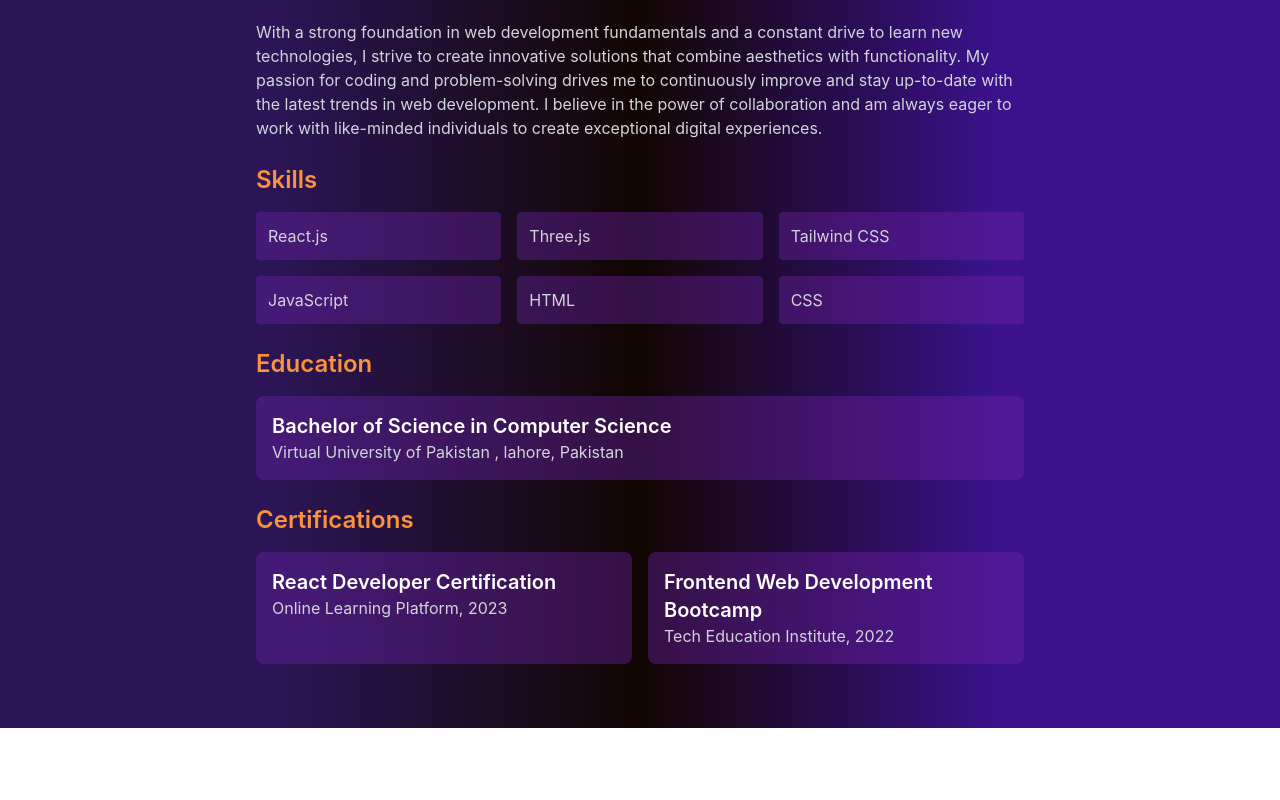
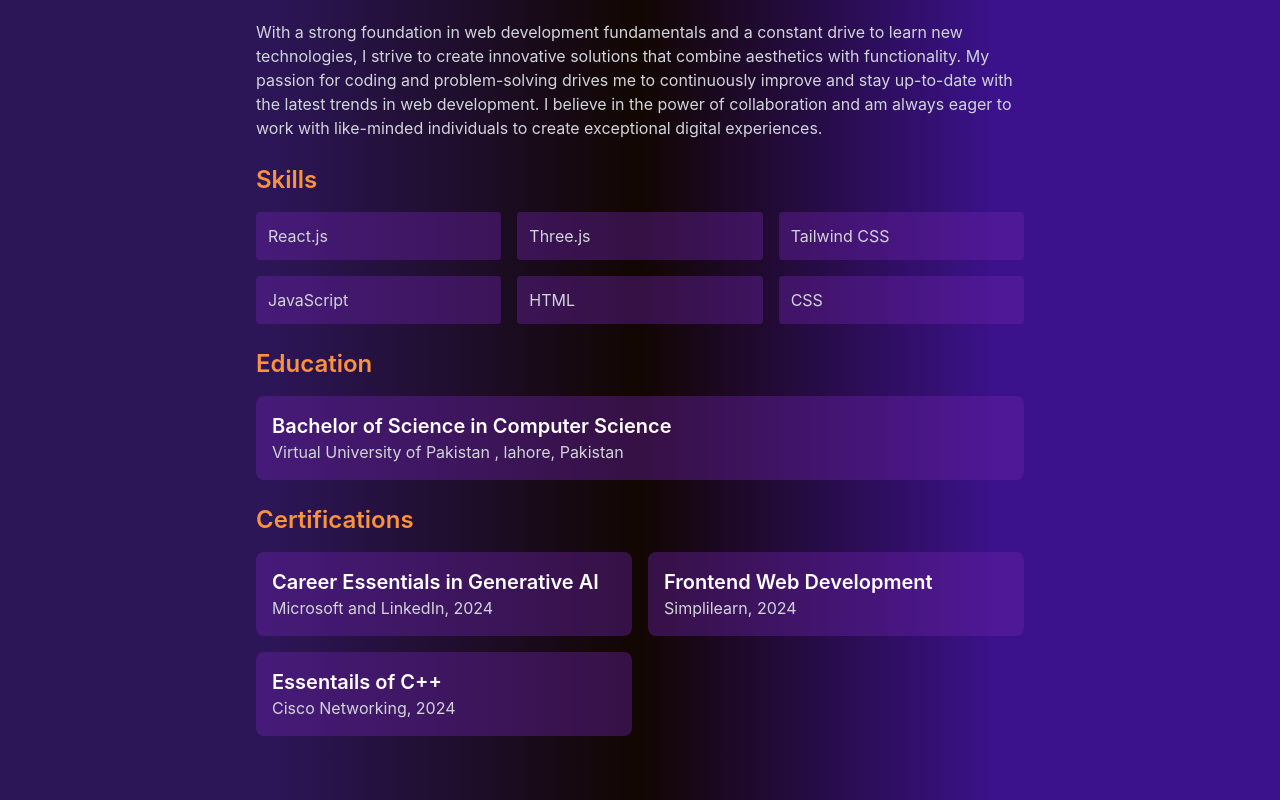
Before and after one commit to fabulousfatii/FatimaPortfolio, a React (Vite) app: page /Aboutme in a window 1280 px wide. Shown: the part 264-1064 px from the top of the page. Before the commit the page ends 992 px from the top, so only its background shows below. Built offline with nearby package versions, Linux system fonts and the light colour scheme.

Commit message:
about updated

```diff
--- a/src/pages/Aboutpage.jsx
+++ b/src/pages/Aboutpage.jsx
@@ -54,8 +54,9 @@ function Aboutpage() {
                       transition={{duration: 0.5, delay: 0.2}}
                       className="bg-opacity-40 bg-purple-800 p-4 rounded-lg"
                     >
-                      <h4 className="text-xl font-semibold text-white">React Developer Certification</h4>
-                      <p className="text-gray-300">Online Learning Platform, 2023</p>
+                      <h4 className="text-xl font-semibold text-white">Career Essentials in Generative AI
+                      </h4>
+                      <p className="text-gray-300"> Microsoft and LinkedIn, 2024</p>
                     </motion.div>
                     <motion.div
                       initial={{opacity:0, x:-50}}
@@ -63,8 +64,17 @@ function Aboutpage() {
                       transition={{duration: 0.5, delay: 0.4}}
                       className="bg-opacity-40 bg-purple-800 p-4 rounded-lg"
                     >
-                      <h4 className="text-xl font-semibold text-white">Frontend Web Development Bootcamp</h4>
-                      <p className="text-gray-300">Tech Education Institute, 2022</p>
+                      <h4 className="text-xl font-semibold text-white">Frontend Web Development </h4>
+                      <p className="text-gray-300">Simplilearn, 2024</p>
+                    </motion.div>
+                    <motion.div
+                      initial={{opacity:0, x:-50}}
+                      whileInView={{opacity:1, x:0}}
+                      transition={{duration: 0.5, delay: 0.4}}
+                      className="bg-opacity-40 bg-purple-800 p-4 rounded-lg"
+                    >
+                      <h4 className="text-xl font-semibold text-white">Essentails of C++ </h4>
+                      <p className="text-gray-300">Cisco Networking, 2024</p>
                     </motion.div>
                   </div>
                 </div>
--- a/src/sections/About.jsx
+++ b/src/sections/About.jsx
@@ -25,7 +25,9 @@ function About() {
                     <div className="bg-opacity-40 bg-purple-800  p-3 rounded">CSS3</div>
                   </div>
                   <button className="mt-6 px-6 py-2 bg-transparent border border-yellow-400 text-white rounded-md hover:bg-yellow-500 transition-colors">
-                    See More
+                  <NavLink to="/aboutme" className="">
+            See More
+          </NavLink>
                   </button>
                 </div>
               </div>
```
